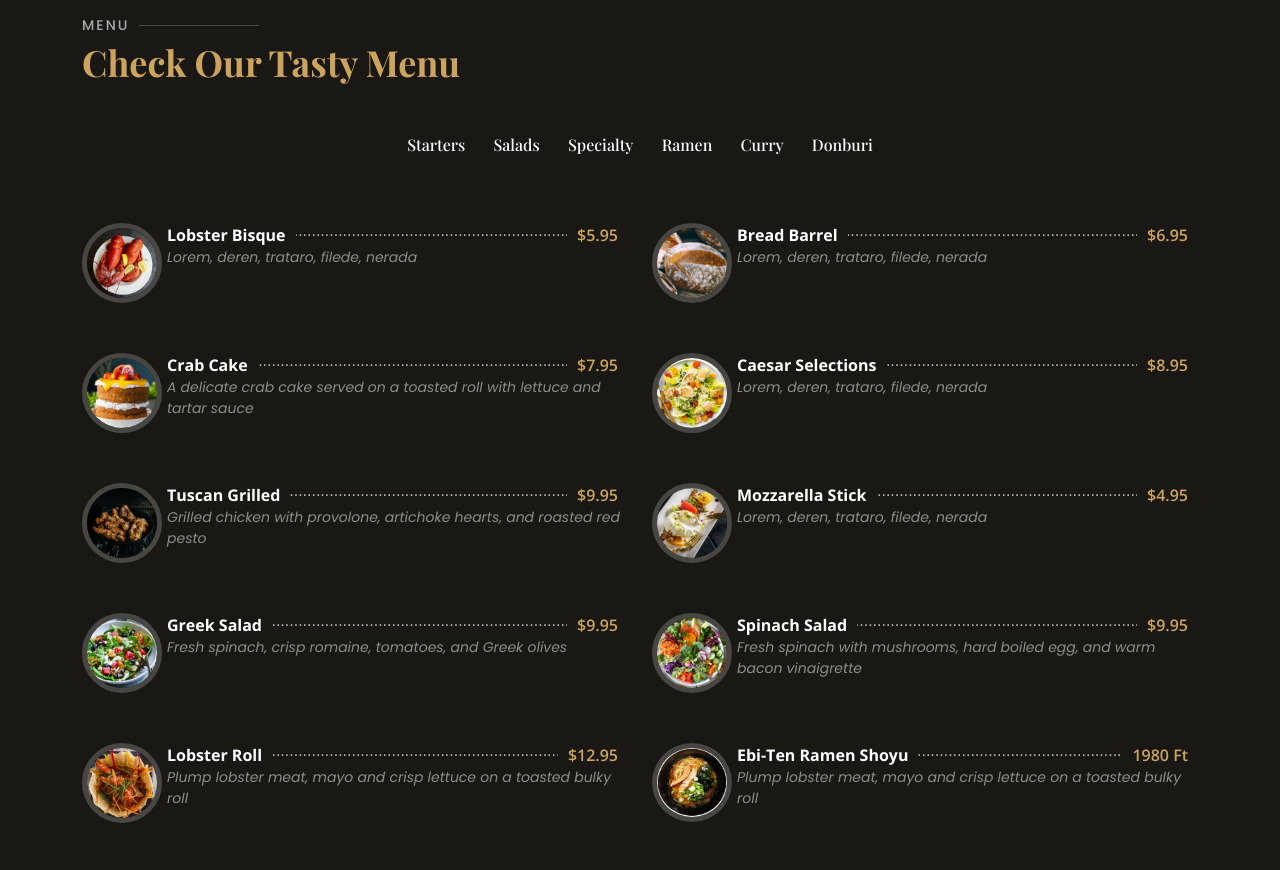
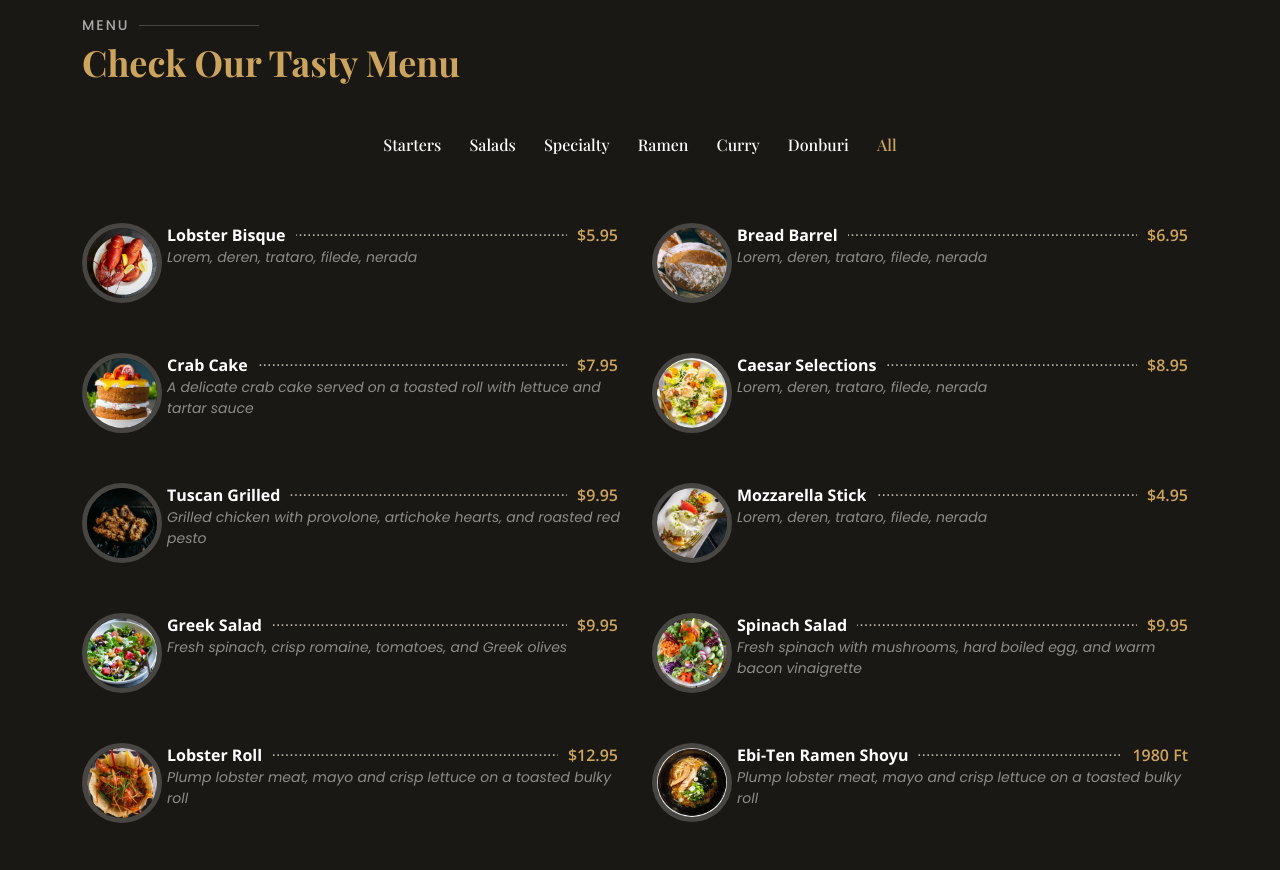
Before and after one commit to Szecse/Komachi, a plain HTML site: page index.html in a window 1280 px wide. Shown: the part 1920-2790 px from the top of the page. Drawn offline with nearby package versions, Linux system fonts and the light colour scheme; a web font is replaced by a local one.

Commit message:
Update index.html

```diff
--- a/index.html
+++ b/index.html
@@ -206,13 +206,13 @@
         <div class="row" data-aos="fade-up" data-aos-delay="100">
           <div class="col-lg-12 d-flex justify-content-center">
             <ul id="menu-flters">
-              <!-- <li data-filter="*" class="filter-active">All</li>-->
               <li data-filter=".filter-starters">Starters</li>
               <li data-filter=".filter-salads">Salads</li>
               <li data-filter=".filter-specialty">Specialty</li>
               <li data-filter=".filter-ramen">Ramen</li>
               <li data-filter=".filter-curry">Curry</li>
               <li data-filter=".filter-donburi">Donburi</li>
+              <li data-filter="*" class="filter-active">All</li>
             </ul>
           </div>
         </div>
```
